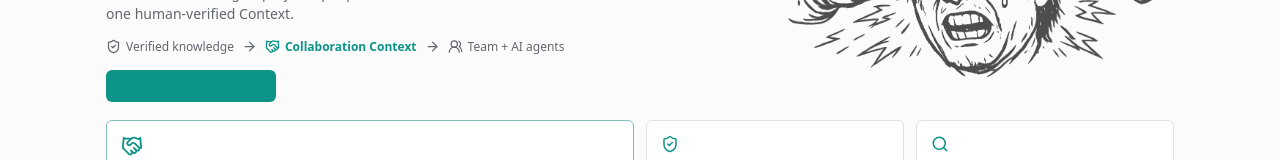
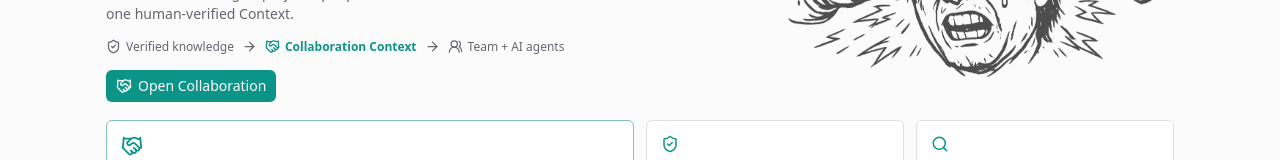
Before and after one commit to jhso-dev/yoke, a Next.js app in the folder web/: page / in a window 1280 px wide. Shown: the part 250-410 px from the top of the page. Built offline with nearby package versions, Linux system fonts and the light colour scheme; no server answers.

Commit message:
fix(web): preserve button link contrast

```diff
--- a/web/app/globals.css
+++ b/web/app/globals.css
@@ -30,11 +30,11 @@ body {
   line-height: 1.5;
 }
 
-a {
+:where(a:not([data-slot="button"])) {
   color: var(--primary);
   text-decoration: none;
 }
-a:hover {
+:where(a:not([data-slot="button"])):hover {
   text-decoration: underline;
 }
 
```
